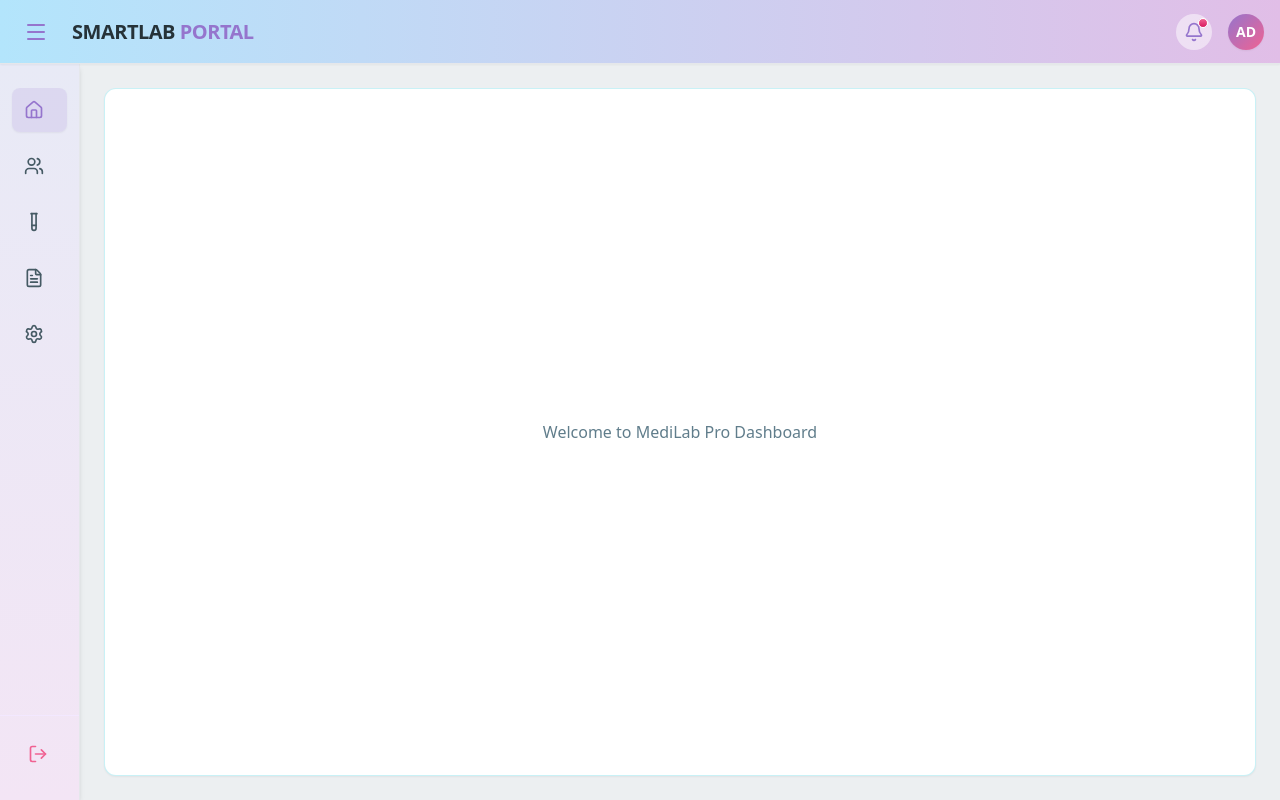
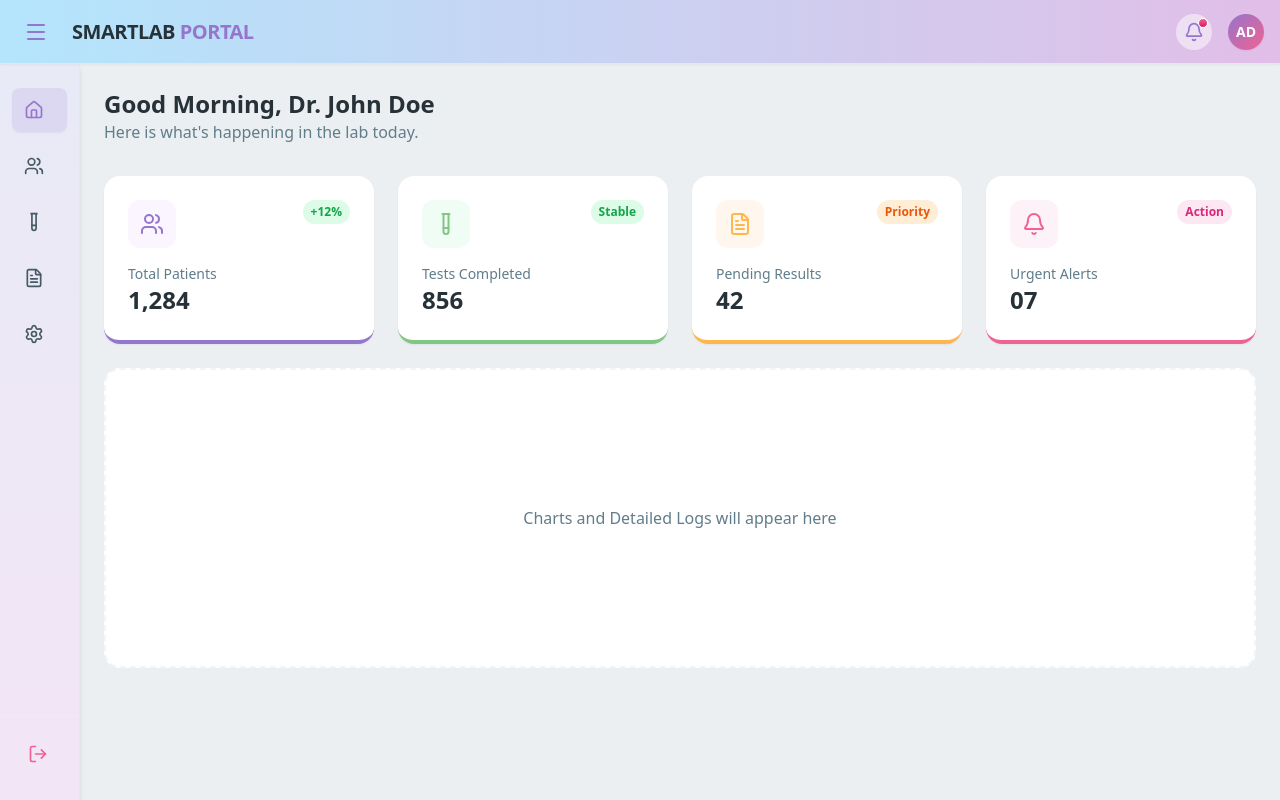
Before and after one commit to laleeth93-cyber/my-lab-app, a Next.js app: page / in a window 1280 px wide. Built offline with nearby package versions, Linux system fonts and the light colour scheme.

Commit message:
UI: Added professional Dashboard Welcome Cards

```diff
--- a/app/page.tsx
+++ b/app/page.tsx
@@ -94,13 +94,75 @@ export default function Dashboard() {
 
         {/* BLOCK MAIN CONTENT OPEN */}
         <main className="flex-1 p-6 overflow-y-auto">
-          <div className="bg-white rounded-xl h-full shadow-sm flex items-center justify-center border"
-               style={{ borderColor: 'rgba(77,208,225,0.3)', color: colors.lightText }}>
-            Welcome to MediLab Pro Dashboard
+          <div className="max-w-7xl mx-auto space-y-6">
+
+            {/* Welcome Message */}
+            <div className="mb-8">
+              <h2 className="text-2xl font-bold" style={{ color: '#263238' }}>Good Morning, Dr. John Doe</h2>
+              <p style={{ color: '#607d8b' }}>Here is what's happening in the lab today.</p>
+            </div>
+
+            {/* Status Cards Row */}
+            <div className="grid grid-cols-1 md:grid-cols-2 lg:grid-cols-4 gap-6">
+
+              {/* Card 1: Total Patients */}
+              <div className="bg-white p-6 rounded-2xl shadow-sm border-b-4 transition-transform hover:scale-105" style={{ borderBottomColor: '#9575cd' }}>
+                <div className="flex justify-between items-start mb-4">
+                  <div className="p-3 rounded-xl bg-purple-50" style={{ color: '#9575cd' }}>
+                    <Users size={24} />
+                  </div>
+                  <span className="text-xs font-bold px-2 py-1 rounded-full bg-green-100 text-green-600">+12%</span>
+                </div>
+                <h3 className="text-sm font-medium" style={{ color: '#607d8b' }}>Total Patients</h3>
+                <p className="text-2xl font-bold" style={{ color: '#263238' }}>1,284</p>
+              </div>
+
+              {/* Card 2: Tests Completed (Success Green) */}
+              <div className="bg-white p-6 rounded-2xl shadow-sm border-b-4 transition-transform hover:scale-105" style={{ borderBottomColor: '#81c784' }}>
+                <div className="flex justify-between items-start mb-4">
+                  <div className="p-3 rounded-xl bg-green-50" style={{ color: '#81c784' }}>
+                    <TestTube size={24} />
+                  </div>
+                  <span className="text-xs font-bold px-2 py-1 rounded-full bg-green-100 text-green-600">Stable</span>
+                </div>
+                <h3 className="text-sm font-medium" style={{ color: '#607d8b' }}>Tests Completed</h3>
+                <p className="text-2xl font-bold" style={{ color: '#263238' }}>856</p>
+              </div>
+
+              {/* Card 3: Pending Results (Warning Orange) */}
+              <div className="bg-white p-6 rounded-2xl shadow-sm border-b-4 transition-transform hover:scale-105" style={{ borderBottomColor: '#ffb74d' }}>
+                <div className="flex justify-between items-start mb-4">
+                  <div className="p-3 rounded-xl bg-orange-50" style={{ color: '#ffb74d' }}>
+                    <FileText size={24} />
+                  </div>
+                  <span className="text-xs font-bold px-2 py-1 rounded-full bg-orange-100 text-orange-600">Priority</span>
+                </div>
+                <h3 className="text-sm font-medium" style={{ color: '#607d8b' }}>Pending Results</h3>
+                <p className="text-2xl font-bold" style={{ color: '#263238' }}>42</p>
+              </div>
+
+              {/* Card 4: Urgent Alerts (Pink) */}
+              <div className="bg-white p-6 rounded-2xl shadow-sm border-b-4 transition-transform hover:scale-105" style={{ borderBottomColor: '#f06292' }}>
+                <div className="flex justify-between items-start mb-4">
+                  <div className="p-3 rounded-xl bg-pink-50" style={{ color: '#f06292' }}>
+                    <Bell size={24} />
+                  </div>
+                  <span className="text-xs font-bold px-2 py-1 rounded-full bg-pink-100 text-pink-600">Action</span>
+                </div>
+                <h3 className="text-sm font-medium" style={{ color: '#607d8b' }}>Urgent Alerts</h3>
+                <p className="text-2xl font-bold" style={{ color: '#263238' }}>07</p>
+              </div>
+
+            </div>
+
+            {/* Placeholder for future sections */}
+            <div className="bg-white rounded-2xl p-8 border-2 border-dashed border-gray-100 flex items-center justify-center min-h-[300px]">
+              <p style={{ color: '#607d8b' }}>Charts and Detailed Logs will appear here</p>
+            </div>
+
           </div>
         </main>
         {/* BLOCK MAIN CONTENT CLOSE */}
-
       </div>
     </div>
   );
```
